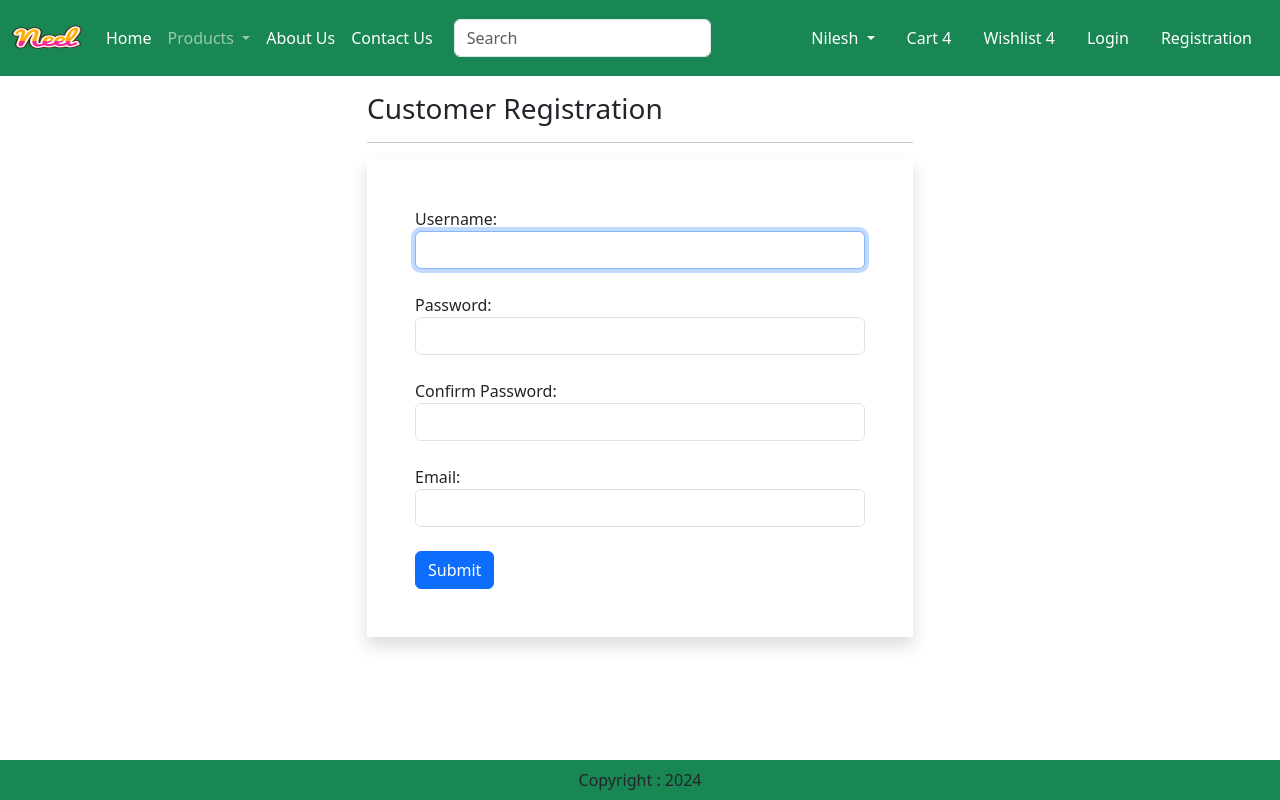
After one commit to ozkayamert/Main-Project, a Django app: page /registration/ in a window 1280 px wide. The commit adds this page. Run offline with Django 5.2, Linux system fonts and the light colour scheme; some libraries are stand-ins or nearby versions.

Commit message:
customerregistration

```diff
--- /dev/null
+++ b/app/forms.py
@@ -0,0 +1,8 @@
+from django import forms
+from django.contrib.auth.forms import UserCreationForm
+
+class CustomerRegistrationForm(UserCreationForm):
+    username = forms.CharField(widget=forms.TextInput(attrs={'autofocus ':'True','class':'form-control'}))
+    email = forms.CharField(widget=forms.EmailInput(attrs={'class':'form-control'}))
+    password1 = forms.CharField(label='Password', widget=forms.PasswordInput(attrs={'class':'form-control'}))
+    password2 = forms.CharField(label='Confirm Password', widget=forms.PasswordInput(attrs={'class':'form-control'}))
--- a/app/templates/app/base.html
+++ b/app/templates/app/base.html
@@ -77,7 +77,7 @@
                 <a href="#" class="nav-link text-white">Login</a>
             </li>
             <li class="nav-item mx-2">
-                <a href="#" class="nav-link text-white">Registration</a>
+                <a href="{% url 'customerregistration' %}" class="nav-link text-white">Registration</a>
             </li>
           </ul>
         </div>
--- /dev/null
+++ b/app/templates/app/customerregistration.html
@@ -0,0 +1,28 @@
+{% extends 'app/base.html' %}
+{% load static %}
+{% block title %}Customer Registration{% endblock %}
+
+{% block content %}
+    <div class="container">
+        <div class="row my-3">
+            <div class="col-sm-6 offset-sm-3">
+                <h3>Customer Registration</h3>
+                <hr>
+
+                <form action="" method="post" novalidate class="shadow p-5">
+                    {% csrf_token %}
+
+                    {% for fm in form %}
+                        {{fm.label_tag}} {{fm}} <small class="text-danger">{{fm.errors|striptags}}</small>
+                        <br>
+                    {% endfor %}
+                    <input type="submit" value="Submit" class="btn btn-primary">  <br>
+
+                    <div class="text-center text-primary fw-bold">
+
+                    </div>
+                </form>
+            </div>
+        </div>
+    </div>
+{% endblock %}
--- a/app/urls.py
+++ b/app/urls.py
@@ -10,4 +10,6 @@ urlpatterns = [
     path("category/<slug:val>", views.CategoryView.as_view(), name="category"),
     path("category-title/<val>", views.CategoryTitle.as_view(), name="category-title"),
     path("product-detail/<int:pk>", views.ProductDetail.as_view(), name="product-detail"),
+    # login authentication
+    path('registration/', views.CustomerRegistrationView.as_view(), name="customerregistration"),
 ] + static(settings.MEDIA_URL, document_root=settings.MEDIA_ROOT)
--- a/app/views.py
+++ b/app/views.py
@@ -1,6 +1,7 @@
 from django.shortcuts import render
 from django.views import View
 from .models import Product
+from .forms import CustomerRegistrationForm
 #from django.db.models import Count
 
 def home(request):
@@ -28,3 +29,8 @@ class ProductDetail(View):
     def get(self, request, pk):
         product = Product.objects.get(pk=pk)
         return render(request, "app/product_detail.html", locals())
+
+class CustomerRegistrationView(View):
+    def get(self, request):
+        form = CustomerRegistrationForm()
+        return render(request, 'app/customerregistration.html', locals())
```
